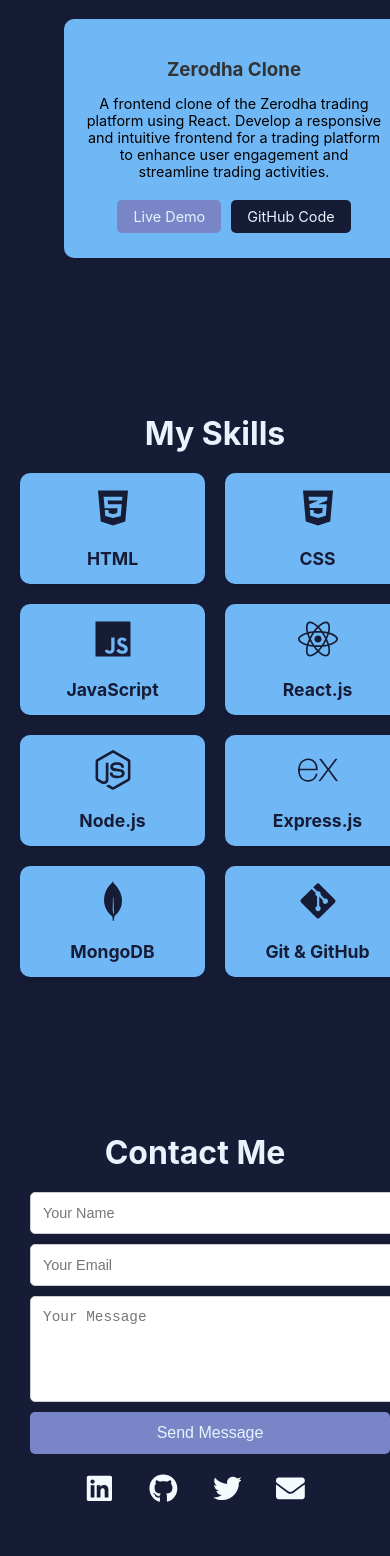
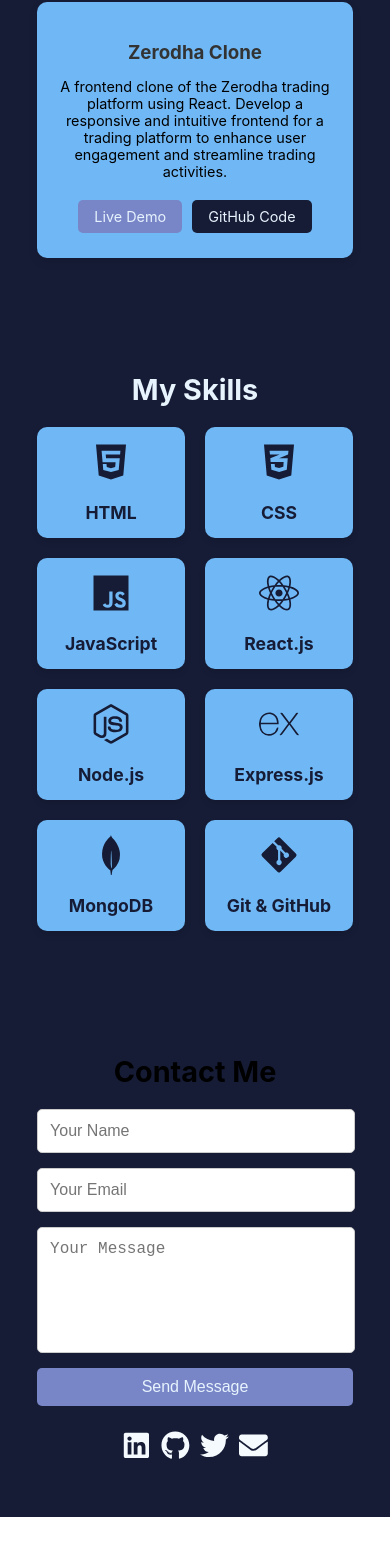
Before and after one commit to Khushi-code162/portfolio, a React (Create React App) app: page / in a window 390 px wide. Shown: the part 1293-2849 px from the top of the page. After the commit the page ends 2810 px from the top, so only its background shows below. Built offline with nearby package versions, Linux system fonts and the light colour scheme.

Commit message:
Updated contact section styling

```diff
--- a/src/components/Contact.css
+++ b/src/components/Contact.css
@@ -1,38 +1,48 @@
 .contact {
-  padding: 80px 20px;
+  padding: 80px 5%;
   text-align: center;
   background-color: #161c36;
-  color: #e7f3fd;
-  overflow-x: hidden;
+  width: 100%;
+  max-width: 100vw; /* Ensures no overflow */
+  box-sizing: border-box;
+  overflow-x: hidden; /* Prevents right-side sticking */
+  display: flex;
+  flex-direction: column;
+  align-items: center;
+  justify-content: center;
 }
 
 /* Title Styling */
 .section-title {
   font-size: 2rem;
   margin-bottom: 20px;
+  word-wrap: break-word;
 }
 
 /* Contact Form */
 .contact-form {
   max-width: 500px;
-  width: 90%; /* Makes sure it adjusts on smaller screens */
-  margin: auto;
+  width: 100%;
+  margin: 0 auto; /* Ensures proper centering */
   display: flex;
   flex-direction: column;
-  gap: 10px;
+  gap: 15px;
+  padding: 0;
 }
 
 .contact-form input,
 .contact-form textarea {
-  width: 100%;
+  width: calc(100% - 24px); /* Prevents overflow */
   padding: 12px;
   border: 1px solid #ccc;
   border-radius: 5px;
   font-size: 1rem;
+  outline: none;
 }
 
 .contact-form textarea {
-  resize: none; /* Prevents unnecessary resizing */
+  resize: none;
+  min-height: 100px;
 }
 
 .contact-form button {
@@ -43,58 +53,78 @@
   font-size: 1.1rem;
   border-radius: 5px;
   cursor: pointer;
-  transition: background-color 0.3s ease-in-out;
+  transition: background-color 0.3s ease-in-out, transform 0.2s ease-in-out;
 }
 
 .contact-form button:hover {
   background-color: #5d6db8;
+  transform: scale(1.05);
 }
 
 /* Social Links */
 .social-links {
-  margin-top: 20px;
+  margin-top: 25px;
   display: flex;
   justify-content: center;
   gap: 15px;
-  flex-wrap: wrap; /* Prevents breaking on smaller screens */
+  flex-wrap: wrap;
+  padding: 0;
+  width: 100%;
 }
 
 .social-links a {
   font-size: 2rem;
   color: #f5fafe;
-  transition: color 0.3s ease-in-out;
+  transition: color 0.3s ease-in-out, transform 0.2s ease-in-out;
 }
 
 .social-links a:hover {
   color: #b0c4de;
+  transform: scale(1.1);
 }
 
-/* ✅ Responsive Design for Mobile Devices */
+/* ✅ Mobile Fix: Ensures Proper Centering & No Sticking */
 @media screen and (max-width: 600px) {
   .contact {
-    padding: 50px 15px; /* Reduces padding on smaller screens */
+    padding: 50px 5%;
+    width: 100%;
+    max-width: 100%;
+    display: flex;
+    flex-direction: column;
+    align-items: center;
+    justify-content: center;
+    overflow-x: hidden;
   }
 
   .section-title {
-    font-size: 1.7rem; /* Slightly smaller title for mobile */
+    font-size: 1.8rem;
   }
 
   .contact-form {
     width: 100%;
-    padding: 0 15px; /* Adds side padding */
+    max-width: 90%;
+    margin: 0 auto;
+    text-align: center;
   }
 
   .contact-form input,
   .contact-form textarea {
-    font-size: 0.9rem; /* Adjusts input size */
+    width: calc(100% - 24px); /* Ensures input fields don’t overflow */
+    font-size: 1rem;
   }
 
   .contact-form button {
-    font-size: 1rem; /* Adjusts button size */
+    font-size: 1rem;
+    padding: 10px;
+  }
+
+  .social-links {
+    width: 100%;
+    max-width: 100%;
+    gap: 10px;
   }
 
   .social-links a {
-    font-size: 1.8rem; /* Slightly smaller icons for better layout */
-    margin: 0 10px; /* Adjusts spacing */
+    font-size: 1.8rem;
   }
 }
--- a/src/components/Projects.css
+++ b/src/components/Projects.css
@@ -1,25 +1,30 @@
 .projects {
   text-align: center;
   background-color: #161c36;
-  color:#e7f3fd;
-  padding: 50px 10%;
+  color: #e7f3fd;
+  padding: 50px 5%; /* Adjusted padding for better spacing */
   margin-top: 0;
-  width:100%;
-  overflow: hidden;
+  width: 100%;
+  box-sizing: border-box; /* Ensures padding doesn’t add extra width */
 }
 
+/* Section Title */
 .section-title {
   font-size: 2rem;
   margin-bottom: 20px;
 }
 
+/* Project Container */
 .project-container {
   display: flex;
   flex-wrap: wrap;
   justify-content: center;
   gap: 20px;
+  max-width: 100%; /* Ensures it doesn't exceed screen width */
+  padding: 0 5%; /* Adds some padding to prevent sticking */
 }
 
+/* Project Cards */
 .project-card {
   background: #70b8f5;
   padding: 20px;
@@ -27,11 +32,9 @@
   box-shadow: 0px 4px 10px rgba(0, 0, 0, 0.1);
   width: 300px;
   transition: transform 0.3s ease-in-out;
-
   opacity: 0;
   transform: translateY(20px) scale(0.9);
 }
-
 
 .project-card.show {
   animation: autoShowAnimation 0.6s ease-out forwards;
@@ -48,10 +51,12 @@
   }
 }
 
+/* Hover Effect */
 .project-card:hover {
   transform: scale(1.05);
 }
 
+/* Text Styling */
 .project-card h3 {
   margin-bottom: 10px;
   color: #333;
@@ -62,6 +67,7 @@
   color: black;
 }
 
+/* Buttons */
 .buttons {
   margin-top: 10px;
 }
@@ -71,7 +77,7 @@
   padding: 8px 16px;
   margin: 5px;
   background-color: #7886C7;
-  color:#e7f3fd;
+  color: #e7f3fd;
   border-radius: 5px;
   text-decoration: none;
 }
@@ -83,3 +89,20 @@
 .btn:hover {
   opacity: 0.8;
 }
+
+/* RESPONSIVE FIX */
+@media (max-width: 768px) {
+  .projects {
+    padding: 40px 5%; /* Reducing padding for smaller screens */
+  }
+
+  .project-container {
+    padding: 0 5%; /* Adding padding to prevent sticking */
+  }
+
+  .project-card {
+    width: 90%; /* Making cards responsive */
+    max-width: 350px;
+    margin: 0 auto; /* Centering project cards */
+  }
+}
--- a/src/components/Skills.css
+++ b/src/components/Skills.css
@@ -1,25 +1,23 @@
 .skills {
-  padding: 80px 20px;
+  padding: 80px 5%;
   text-align: center;
   background-color: #161c36;
-  color:#e7f3fd;
-  overflow: hidden;
-  width:100%;
+  color: #e7f3fd;
+  width: 100%;
+  box-sizing: border-box;
 }
 
-.section-title {
-  font-size: 2rem;
-  margin-bottom: 20px;
-}
-
+/* Ensuring proper centering */
 .skills-grid {
   display: grid;
   grid-template-columns: repeat(auto-fit, minmax(120px, 1fr));
   gap: 20px;
   max-width: 800px;
-  margin: auto;
+  margin: 0 auto; /* Ensures proper centering */
+  padding: 0 5%; /* Adds padding to prevent sticking */
 }
 
+/* Skill Box Styling */
 .skill {
   background: #70b8f5;
   padding: 15px;
@@ -45,3 +43,16 @@
   font-weight: bold;
   color: #161c36;
 }
+
+/* Responsive Fix */
+@media (max-width: 768px) {
+  .skills {
+    padding: 50px 5%;
+  }
+
+  .skills-grid {
+    grid-template-columns: repeat(auto-fit, minmax(100px, 1fr)); /* Adjusts columns */
+    padding: 0 5%; /* Adds space to prevent touching edges */
+    max-width: 100%; /* Ensures it doesn’t exceed screen width */
+  }
+}
```
